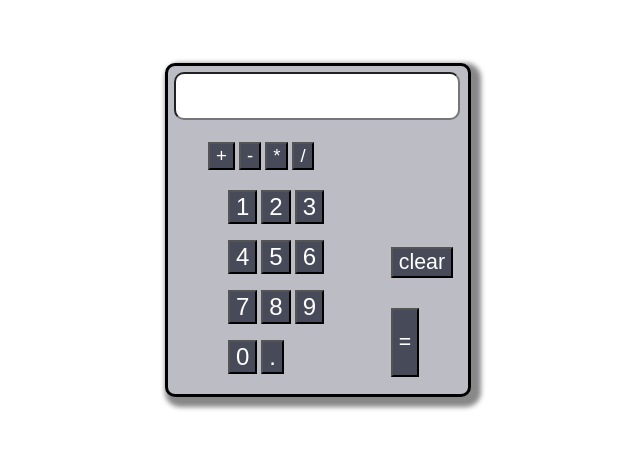
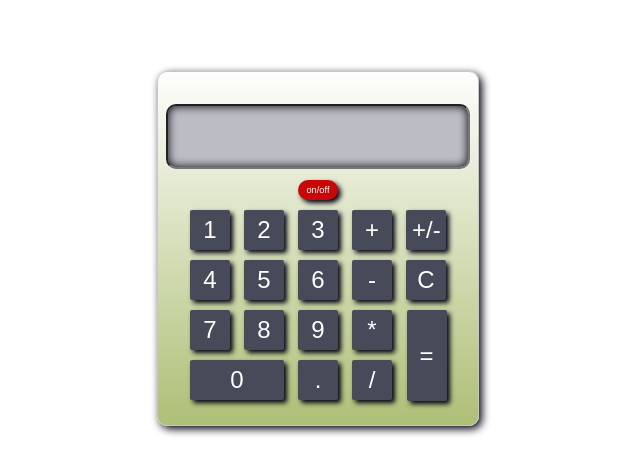
Before and after one commit to gregkorte/calculator, a website: page index.html in a window 1280 px wide. Shown: the whole page, without its empty margins (322-962 px from the left). Drawn offline with nearby package versions, Linux system fonts and the light colour scheme.

Commit message:
New styling.

```diff
--- a/index.html
+++ b/index.html
@@ -7,89 +7,57 @@
 	<body>
 		<div class="container">
 			<div class="display">
-				<input id="displayoutput" type="text" readonly="">
+				<input id="displayoutput" type="text" readonly="readonly">
 			</div>
-			<div class="buttons">
-				<div class="top">
-					<ul>
-						<li>
-							<input class="operator" type="button" value="+">
-						</li>
-						<li>
-							<input class="operator" type="button" value="-">
-						</li>
-						<li>
-							<input class="operator" type="button" value="*">
-						</li>
-						<li>
-							<input class="operator" type="button" value="/">
-						</li>
-					</ul>
-				</div>
-				<div class="right">
-					<ul>
-						<li>
-							<input class="rightbut" type="button" value="clear">
-						</li>
-						<li>
-							<input class="rightbut" id="equal" type="button" value="=">
-						</li>
-					</ul>
-				</div>
+			<div id="buttons">
 				<div class="keypad">
-					<ul>
+					<div class="powerButton">
 						<span>
-							<li>
-								<input class="number" type="button" value="1">
-							</li>
-							<li>
-								<input class="number" type="button" value="2">
-							</li>
-							<li>
-								<input class="number" type="button" value="3">
-							</li> </span>
-					</ul>
-					<ul>
+							<input type="button" class="power" value="on/off">
+						</span>
+					</div>
+					<div class="top">
 						<span>
-							<li>
-								<input class="number" type="button" value="4">
-							</li>
-							<li>
-								<input class="number" type="button" value="5">
-							</li>
-							<li>
-								<input class="number" type="button" value="6">
-							</li> </span>
-					</ul>
-					<ul>
+							<input type="button" value="1">
+							<input type="button" value="2">
+							<input type="button" value="3">
+							<input type="button" value="+">
+							<input type="button" value="+/-">
+						</span>
 						<span>
-							<li>
-								<input class="number" type="button" value="7">
-							</li>
-							<li>
-								<input class="number" type="button" value="8">
-							</li>
-							<li>
-								<input class="number" type="button" value="9">
-							</li> </span>
-					</ul>
-					<ul>
+							<input type="button" value="4">
+							<input type="button" value="5">
+							<input type="button" value="6">
+							<input type="button" value="-">
+							<input type="button" value="C">
+						</span>
+					</div>
+					<div class="bottom">
 						<span>
-							<li>
-								<input class="number" type="button" value="0">
-							</li>
-							<li>
-								<input class="number" type="button" value=".">
-							</li> </span>
-					</ul>
+							<input type="button" value="7">
+							<input type="button" value="8">
+							<input type="button" value="9">
+							<input type="button" value="*">
+						</span>
+						<span>
+							<input type="button" class="zero" value="0">
+							<input type="button" value=".">
+							<input type="button" value="/">
+						</span>
+					</div>
+					<div class="right">
+						<span>
+							<input type="button" class="equals" value="=">
+						</span>
+					</div>
 				</div>
 			</div>
 		</div>
 		<div class="divide0 hidden">
 			<img src="images/divide_by_zero.jpg">
 		</div>
-		<script src="bower_components/bower_components/jquery/dist/jquery.min.js"></script>
+		<script src="bower_components/jquery/dist/jquery.min.js"></script>
+		<script src="js/decimal.js"></script>
 		<script src="js/main.js"></script>
-		<script src="js/decimal.js"></script>
 	</body>
 </html>
--- a/js/main.js
+++ b/js/main.js
@@ -1,17 +1,7 @@
 $(function() {
-	var $numButton = $("input.number");
-	var $opButton = $("input.operator");
-	var inputOp = $opButton.val();
-	var $rightBut = $("input.rightbut");
-	var inputRight = $rightBut.val();
-	var $display = $("input.displayoutput");
-	$numButton.on('click', function() {
-		press($(this).val());
-	});
-	$rightBut.on('click', function() {
-		press($(this).val());
-	});
-	$opButton.on('click', function() {
+	var $keyPad = $('input[type=button]');
+
+	$keyPad.on('click', function() {
 		press($(this).val());
 	});
 });
@@ -20,15 +10,11 @@ function displayOutput() {
 	return $('#displayoutput').val();
 }
 
-var stickyNumber = $('#displayoutput').val();
 var previousResult;
 var nextOperation;
 
 function add(a, b) {
-	if (!a) {
-		a = 1;
-	}
-	return ((a * 100000000000000) + (b * 100000000000000)) / 100000000000000;
+	return a + b;
 }
 
 function subtract(a, b) {
@@ -86,7 +72,7 @@ function press(buttonValue) {
 			$('#displayoutput').val('');
 			break;
 
-	case 'clear':
+		case 'C':
 			nextOperation = undefined;
 			previousResult = undefined;
 			return $('#displayoutput').val('');
@@ -99,8 +85,8 @@ function press(buttonValue) {
 			break;
 
 		case '+/-':
-		// previousResult += +$('#displayoutput').val();
-		// $('#displayoutput').val('');
+			var current = $('#displayoutput').val();
+			return $('#displayoutput').val(current * -1);
 			break;
 
 		default:
@@ -113,26 +99,3 @@ function hideShow() {
 	$("div").addClass(".divide0 hidden");
 	$("div").removeClass(".divide0 hidden");
 }
-
-// function hide(element) {
-// if (element.classList)
-// element.classList.add('hidden');
-// else
-// element.className += '' + 'hidden';
-// }
-//
-// function show(element) {
-// if (element.classList)
-// element.classList.remove('hidden');
-// else
-// element.className = element.hidden
-// .replace(new RegExp('(^|\\b)' + 'hidden'.split('')
-// .join('|') + '(\\b|$)', 'gi'), '');
-// }
-//
-// function toggle(element) {
-// if (element.classList)
-// element.classList.toggle('hidden');
-// }
-//
-// hide(document.querySelector('.divide0'));
--- a/main.css
+++ b/main.css
@@ -3,93 +3,105 @@
 	src: url('fonts/digital.ttf');
 }
 
-.container {
-	border-style: solid;
-	border-color: black;
-	width: 300px;
-	margin-left: auto;
-	margin-right: auto;
-	margin-top: 5%;
-	border-radius: 10px;
-	background: #BBBCC4;
-	box-shadow: 5px 5px 5px 5px #888888;
+body {
+	text-align: center;
 }
 
-.keypad {
-	margin: 20px;
+.container {
+	display: inline-block;
+	border: 1px solid #c7c7c7;
+	width: 320px;
+	margin: 0 auto;
+	margin-top: 5%;
+	text-align: center;
+	border-radius: 10px;
+	box-shadow: 3px 3px 8px #001;
+	background: rgb(254,254,253); /* Old browsers */
+	background: -moz-linear-gradient(top,  rgba(254,254,253,1) 0%, rgba(220,227,196,1) 42%, rgba(174,191,118,1) 100%); /* FF3.6+ */
+	background: -webkit-gradient(linear, left top, left bottom, color-stop(0%,rgba(254,254,253,1)), color-stop(42%,rgba(220,227,196,1)), color-stop(100%,rgba(174,191,118,1))); /* Chrome,Safari4+ */
+	background: -webkit-linear-gradient(top,  rgba(254,254,253,1) 0%,rgba(220,227,196,1) 42%,rgba(174,191,118,1) 100%); /* Chrome10+,Safari5.1+ */
+	background: -o-linear-gradient(top,  rgba(254,254,253,1) 0%,rgba(220,227,196,1) 42%,rgba(174,191,118,1) 100%); /* Opera 11.10+ */
+	background: -ms-linear-gradient(top,  rgba(254,254,253,1) 0%,rgba(220,227,196,1) 42%,rgba(174,191,118,1) 100%); /* IE10+ */
+	background: linear-gradient(to bottom,  rgba(254,254,253,1) 0%,rgba(220,227,196,1) 42%,rgba(174,191,118,1) 100%); /* W3C */
+	filter: progid:DXImageTransform.Microsoft.gradient( startColorstr='#fefefd', endColorstr='#aebf76',GradientType=0 ); /* IE6-9 */
 }
 
-.keypad ul li {
-	display: inline;
-}
-
-.number {
+input[type=button] {
+	border: none;
+	border-radius: 2px;
 	font-size: 18pt;
 	color: #FFFFFF;
 	background-color: #474A59;
 	outline: none;
+	width: 40px;
+	height: 40px;
+	box-shadow: 3px 3px 5px #001;
+	margin: 5px;
 }
 
-.number:active {
-	border-style: inset;
+input[type=button]:active {
 	outline: none;
+	box-shadow: 1px 1px 2px #001;
+}
+
+input.zero {
+	width: 94px;
+}
+
+input.equals {
+	height: 91px;
+	margin-left: 0;
+}
+
+input[type=button].power {
+	border: none;
+	border-radius: 10px;
+	font-size: 7pt;
+	color: #FFFFFF;
+	background-color: #c90707;
+	outline: none;
+	width: 40px;
+	height: 20px;
+	box-shadow: 3px 3px 5px #001;
+	margin: 5px;
+}
+
+input[type=button].power:active {
+	outline: none;
+	box-shadow: 1px 1px 2px #001;
+}
+
+.top {
+	margin: 0 20px;
+}
+
+.bottom {
+	float: left;
+	width: 224px;
+	margin-left: 21px;
+	margin-bottom: 20px;
 }
 
 .right {
-	float: right;
-	margin-top: 15%;
-	margin-right: 5%;
-}
-
-.right ul li {
-	display: block;
-}
-
-.rightbut {
-	font-size: 16pt;
-	color: #FFFFFF;
-	background-color: #474A59;
-	outline: none;
-	margin-bottom: 30px;
-}
-
-.rightbut:active {
-	border-style: inset;
-	outline: none;
-}
-
-#equal {
-	padding-top: 20px;
-	padding-bottom: 20px;
-}
-
-.top ul li {
-	display: inline;
-}
-
-.operator {
-	font-size: 14pt;
-	color: #FFFFFF;
-	background-color: #474A59;
-	outline: none;
-
-}
-
-.operator:active {
-	border-style: inset;
-	outline: none;
+	width: 52px;
+	margin-right: 20px;
+	float: left;
 }
 
 #displayoutput {
 	text-align: right;
-	font-size: 24pt;
+	font-size: 36pt;
 	width: 90%;
 	margin: 2%;
 	font-family: digital;
-/*	font-family: ‘Lucida Console’, Monaco, monospace;*/
 	outline: none;
+	background: #BBBCC4;
 	border-radius: 10px;
+	margin-top: 10%;
 	padding: 2%;
+	-moz-box-shadow: inset 0 0 10px #000;
+	-webkit-box-shadow: inset 0 0 10px #000;
+	box-shadow: inset 0 0 10px #000;
 }
 
 .hidden {
```
Lines whose indentation alone changed are shown as unchanged.
